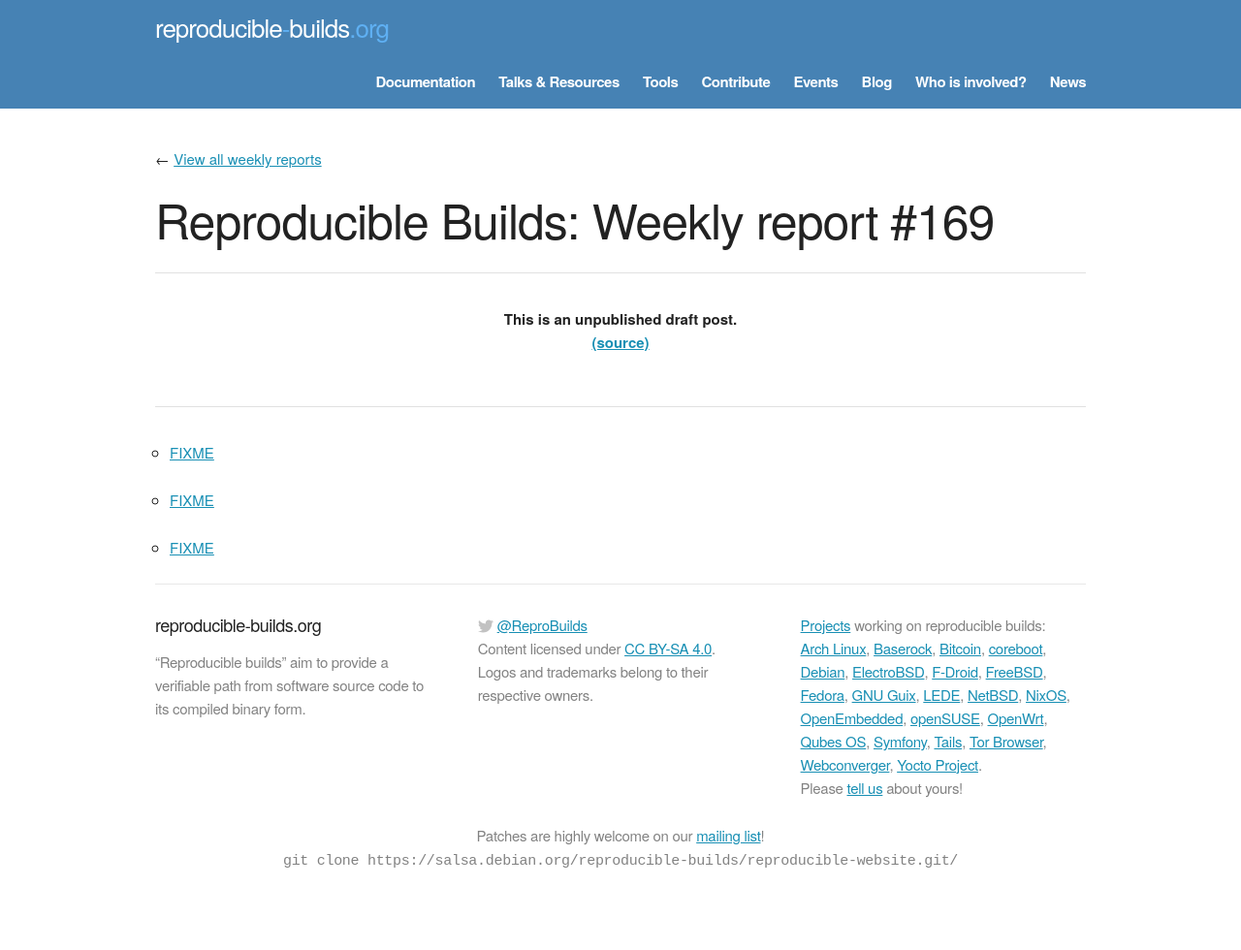
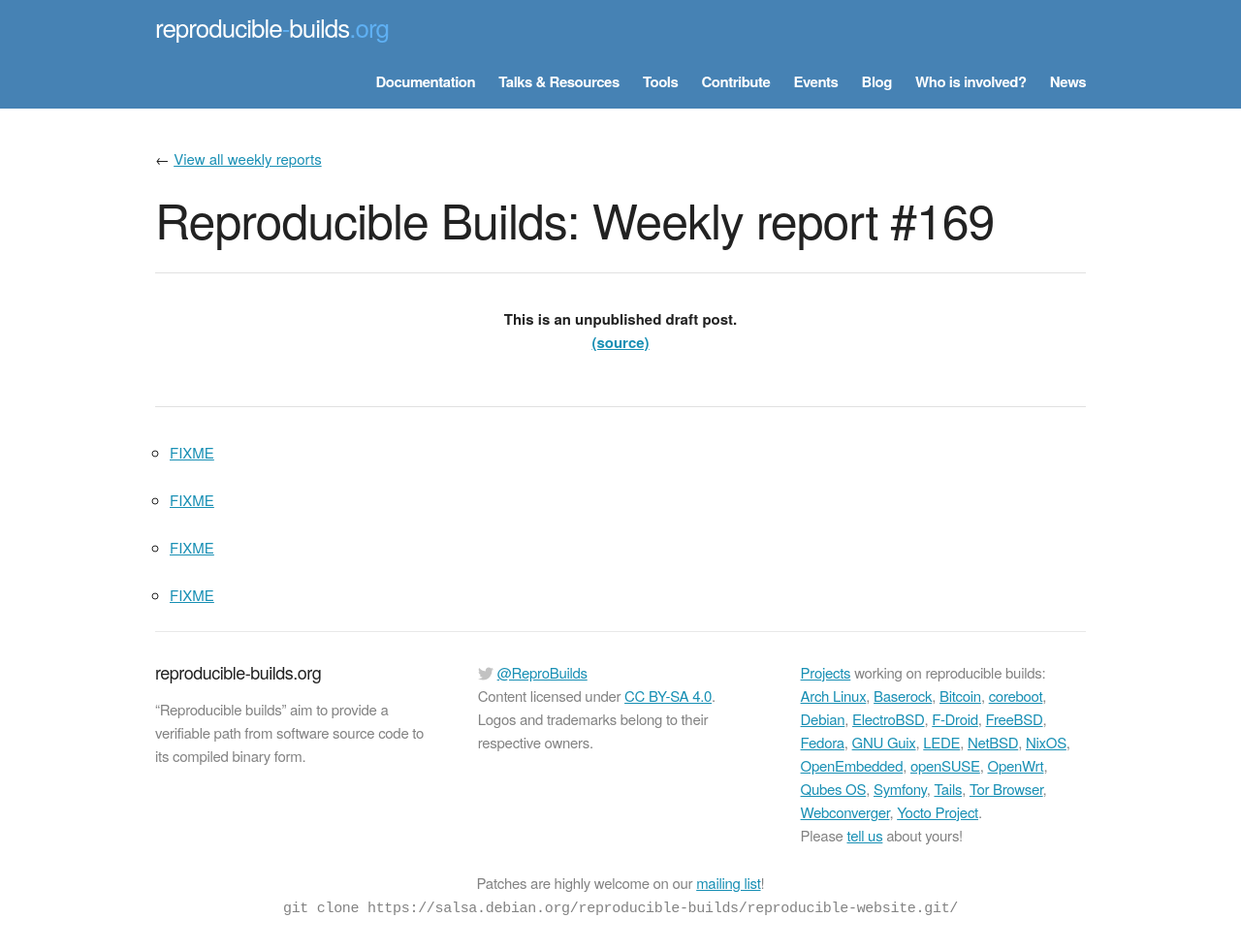
Before and after one commit to prototypefund/reproducible-website, a Jekyll site: the page built from _blog/posts/169.md, in a window 1280 px wide. Shown: the whole page at 97% size. Built offline with Jekyll 4.4.1, drawn with Linux system fonts in a browser that asks for light colours; some web fonts are replaced; before the commit the page ends 931 px from its top, so only the background shows below that.

Commit message:
169: add prototypefund announcement
Signed-off-by: Holger Levsen <holger@layer-acht.org>

```diff
--- a/_blog/posts/169.md
+++ b/_blog/posts/169.md
@@ -8,3 +8,5 @@ week: 169
 * [FIXME](https://debconf18.debconf.org/talks/99-my-crush-on-gnu-guix/)
 
 * [FIXME](https://debconf18.debconf.org/talks/46-securing-debian-software-updates-with-skipchains-and-verified-builds/)
+
+* [FIXME](https://prototypefund.de/project/reproducible-builds-in-der-wirklichkeit/)
```
